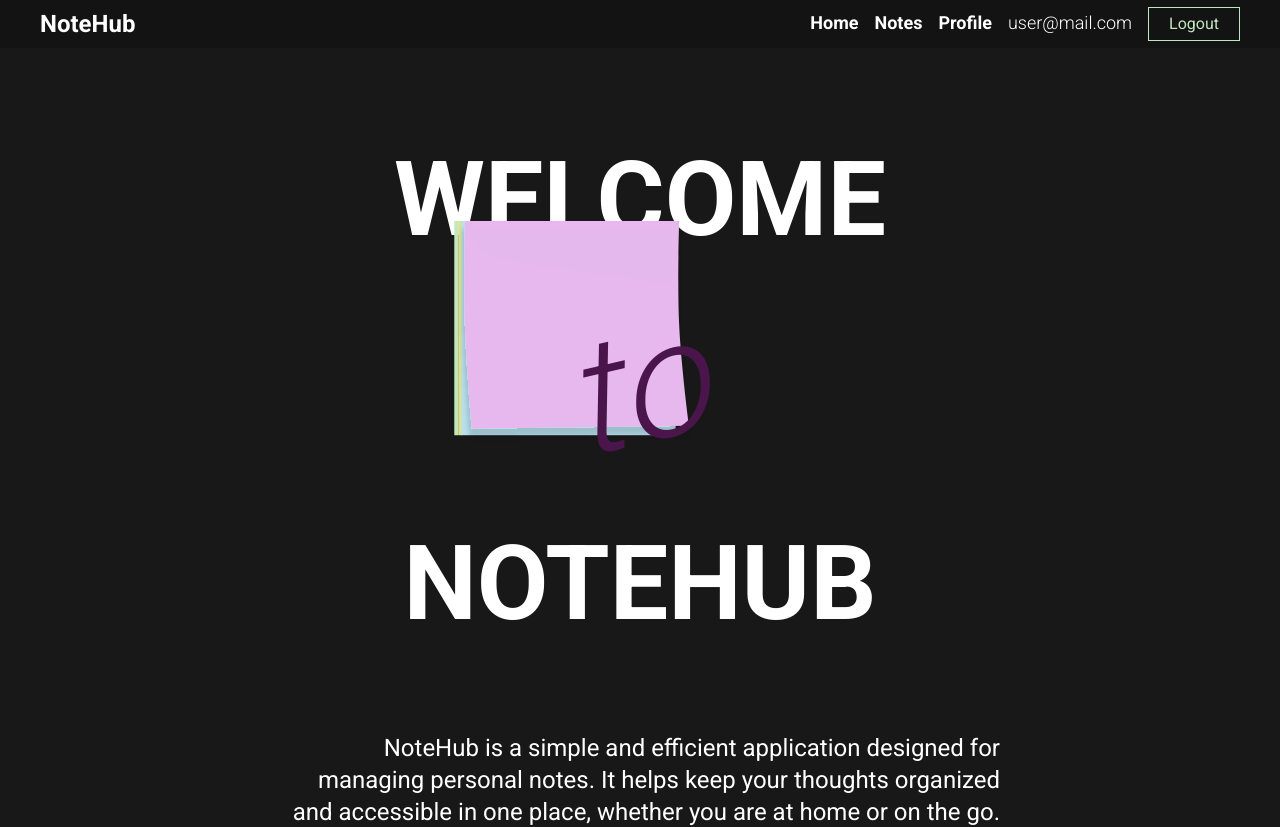
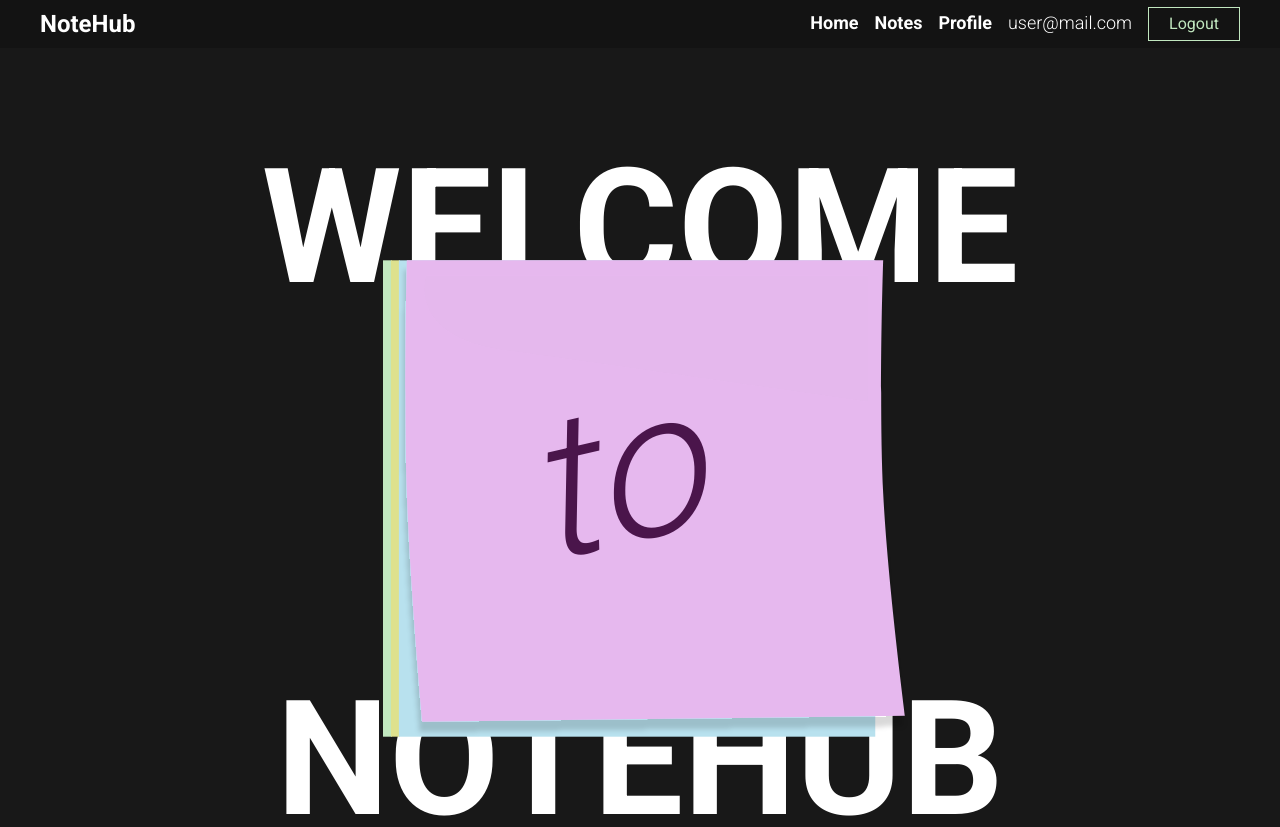
Before and after one commit to hellvita/notehub-helvita, a Next.js app: page / in a window 1280 px wide. Shown: the top 827 px of the page. Built offline with nearby package versions, Linux system fonts and the light colour scheme; no server answers.

Commit message:
add styles for the hero baner (tablet-big)

```diff
--- a/components/Home/Hero/Hero.tsx
+++ b/components/Home/Hero/Hero.tsx
@@ -3,15 +3,15 @@ import IconNotes from "../IconNotes/IconNotes";
 export default function Hero() {
   return (
     <div className="relative mb-5 mobile:mb-25 tablet:mb-19 tablet-big:mb-24 desktop:mb-0">
-      <h1 className="relative flex flex-col gap-1 mobile:gap-y-45 tablet:gap-y-70 text-center font-bold leading-none mobile:text-s60 tablet:text-s104 uppercase">
+      <h1 className="relative flex flex-col gap-1 mobile:gap-y-45 tablet:gap-y-70 tablet-big:gap-y-93 text-center font-bold leading-none mobile:text-s60 tablet:text-s104 tablet-big:text-s160 uppercase">
         <span>Welcome</span>
-        <span className="mobile:absolute mobile:top-[33%] mobile:left-[35%] mobile:-rotate-13 italic font-extralight mobile:text-s100 tablet:text-s160 lowercase mobile:text-purple-800 selection:bg-white-950/90 z-20">
+        <span className="mobile:absolute mobile:top-[33%] mobile:left-[35%] mobile:-rotate-13 italic font-extralight mobile:text-s100 tablet:text-s160 tablet-big:text-s200 lowercase mobile:text-purple-800 selection:bg-white-950/90 z-20">
           to
         </span>
         <span>Notehub</span>
       </h1>
-      <div className="hidden mobile:block absolute mobile:top-[14%] mobile:left-[10%] tablet:top-[15%] tablet:left-[12%] z-10 pointer-events-none">
-        <IconNotes screenSize="mobile" />
+      <div className="hidden mobile:block absolute mobile:top-[14%] mobile:left-[10%] tablet:top-[15%] tablet:left-[12%] tablet-big:top-[16%] tablet-big:left-[16%] z-10 pointer-events-none">
+        <IconNotes screenSize="desktop" />
       </div>
     </div>
   );
--- a/components/Home/IconNotes/IconNotes.tsx
+++ b/components/Home/IconNotes/IconNotes.tsx
@@ -27,16 +27,16 @@ const IMAGE_SIZE: ImageSize = {
   width: {
     mobile: 242,
     tablet: 381,
-    desktop: 0,
+    desktop: 526,
   },
   height: {
     mobile: 221,
     tablet: 348,
-    desktop: 0,
+    desktop: 480,
     css: {
       mobile: "h-55.25",
       tablet: "h-87",
-      desktop: "h-0",
+      desktop: "h-120",
     },
   },
 };
@@ -50,7 +50,7 @@ export default function IconNotes({ screenSize }: IconNotesProps) {
       alt="a bunch of notes"
       width={IMAGE_SIZE.width[screenSize]}
       height={IMAGE_SIZE.height[screenSize]}
-      className={IMAGE_SIZE.height.css[screenSize]}
+      className={`${IMAGE_SIZE.height.css[screenSize]} max-w-none`}
     />
   );
 }
```
Also changed, not shown: public/notes-desktop.svg (added).
